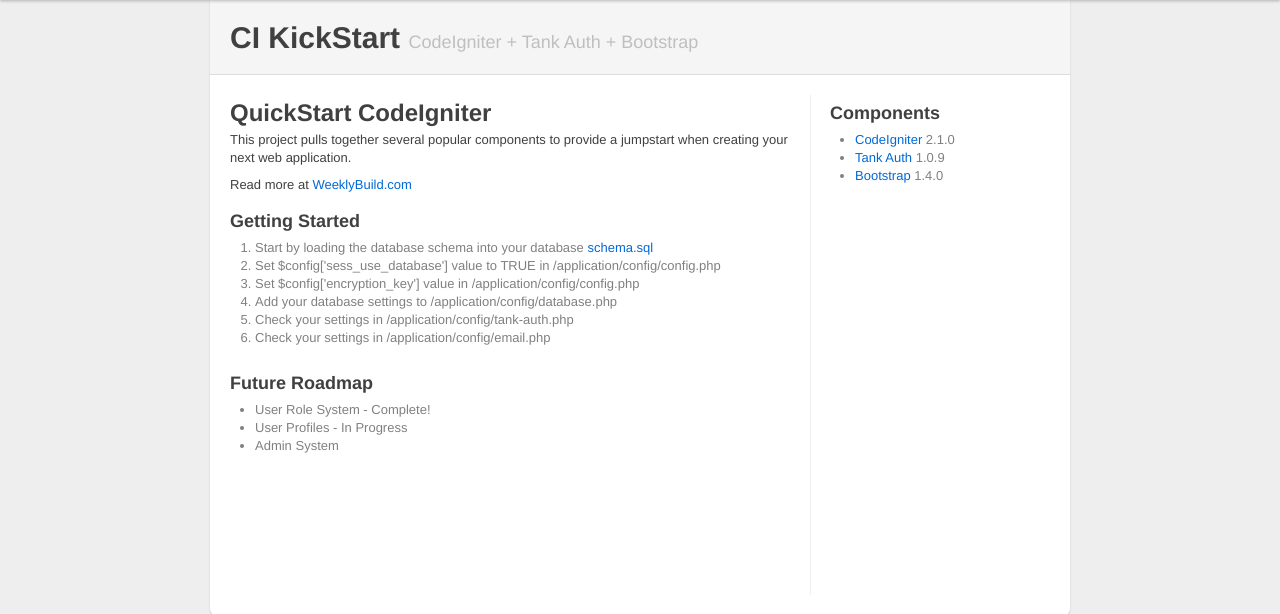
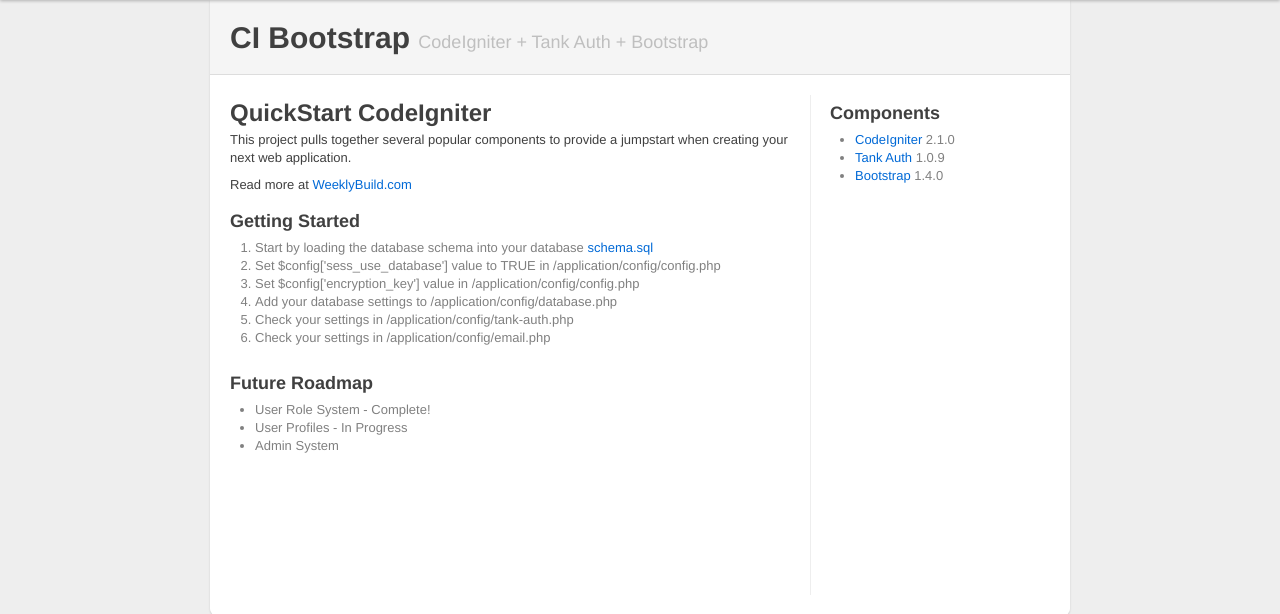
Before and after one commit to RyanDavis/CI-Bootstrap, a CodeIgniter app: page /var/index.php/admin/index in a window 1280 px wide. Shown: the part 40-654 px from the top of the page. Run offline with CodeIgniter, Linux system fonts and the light colour scheme.

Commit message:
removed another reference to kickstart

```diff
--- a/application/views/sample_content.php
+++ b/application/views/sample_content.php
@@ -1,13 +1,13 @@
       <div class="content">
         <div class="page-header">
-          <h1>CI KickStart <small>CodeIgniter + Tank Auth + Bootstrap</small></h1>
+          <h1>CI Bootstrap <small>CodeIgniter + Tank Auth + Bootstrap</small></h1>
         </div>
         <div class="row">
           <div class="span10">
 
             <h2>QuickStart CodeIgniter</h2>
             <p>This project pulls together several popular components to provide a jumpstart when creating your next web application.</p>
-            <p>Read more at <a href="http://weeklybuild.com/2012/01/ci-kickstart-a-web-app-jump-start/">WeeklyBuild.com</a></p>
+            <p>Read more at <a href="http://weeklybuild.com/2012/01/ci-bootstrap-a-web-app-jump-start/">WeeklyBuild.com</a></p>
             <p></p>
             <h3>Getting Started</h3>
             <ol>
```
